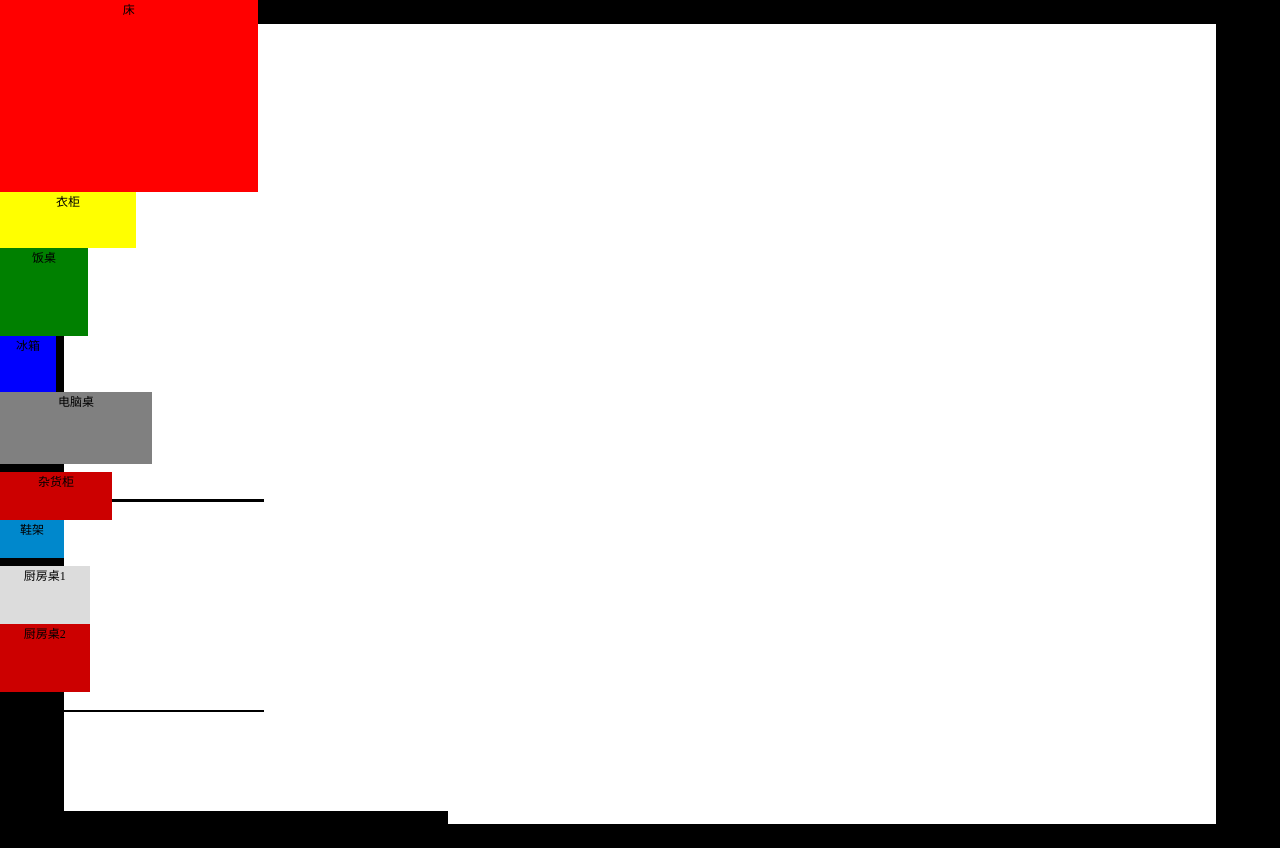
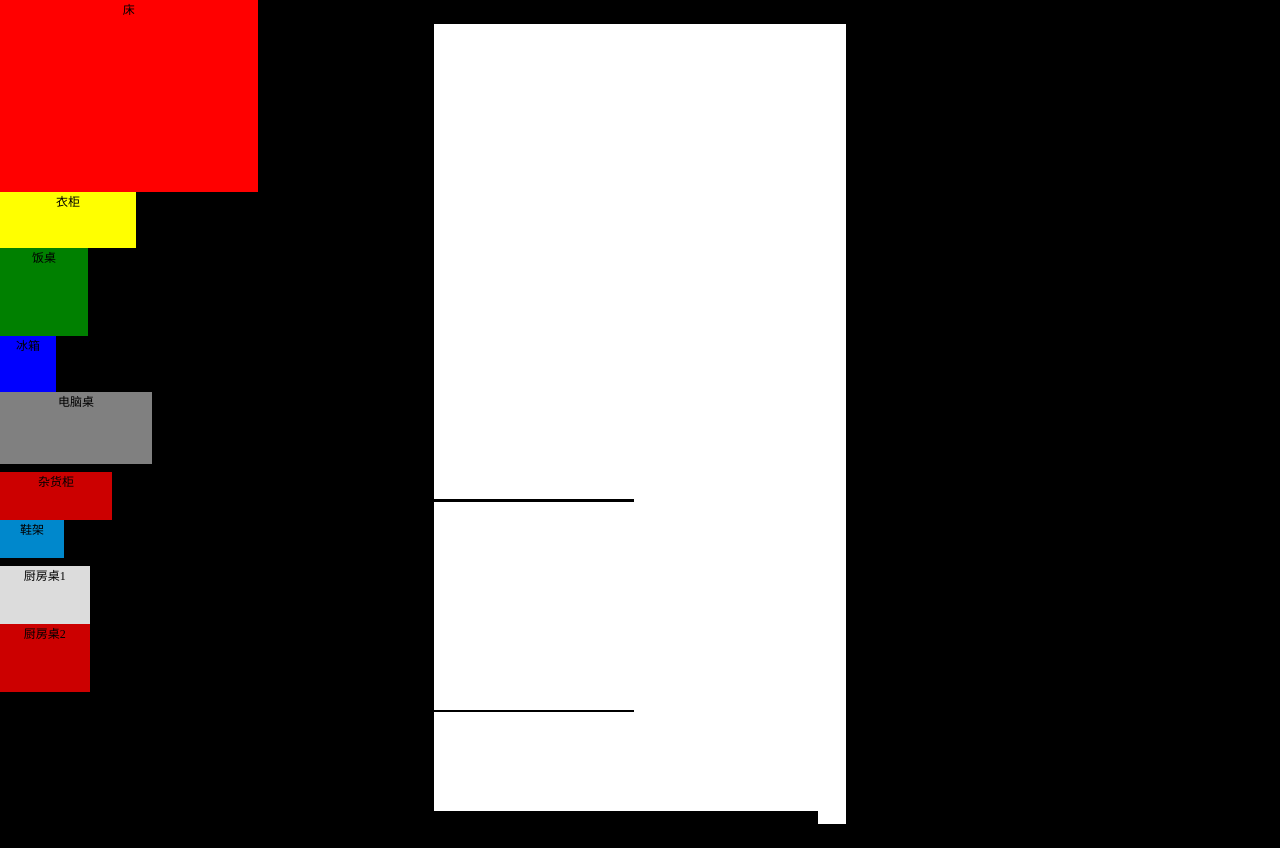
Before and after one commit to hamburgerV/hamburgerv.github.com, a plain HTML site: page index.html in a window 1280 px wide. Drawn offline with Linux system fonts and the light colour scheme.

Commit message:
Update index.html

```diff
--- a/index.html
+++ b/index.html
@@ -28,7 +28,7 @@
 			background:#000;
 		}
 		#box{
-			width: 90%;
+			width: 5.16rem;
 			height: 10rem;
 			background:#fff;
 			margin: 0.3rem auto;
```
